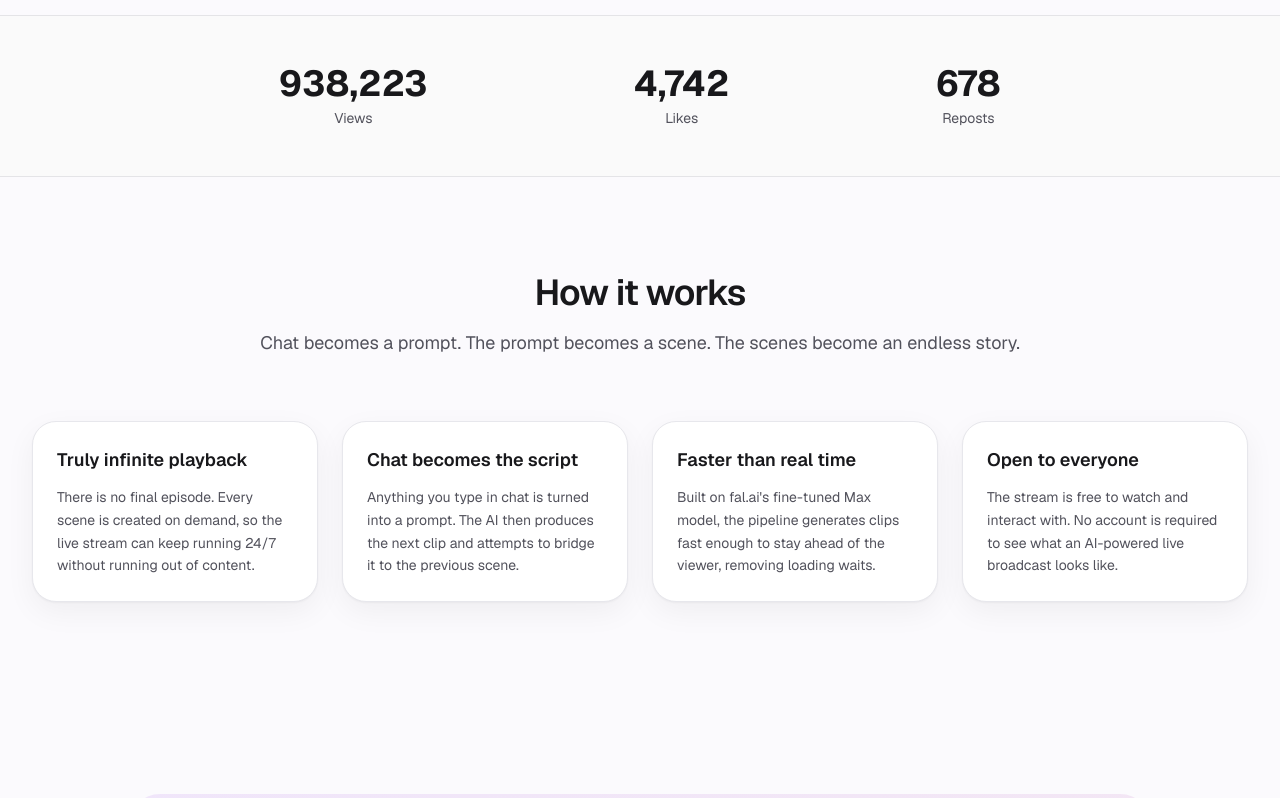
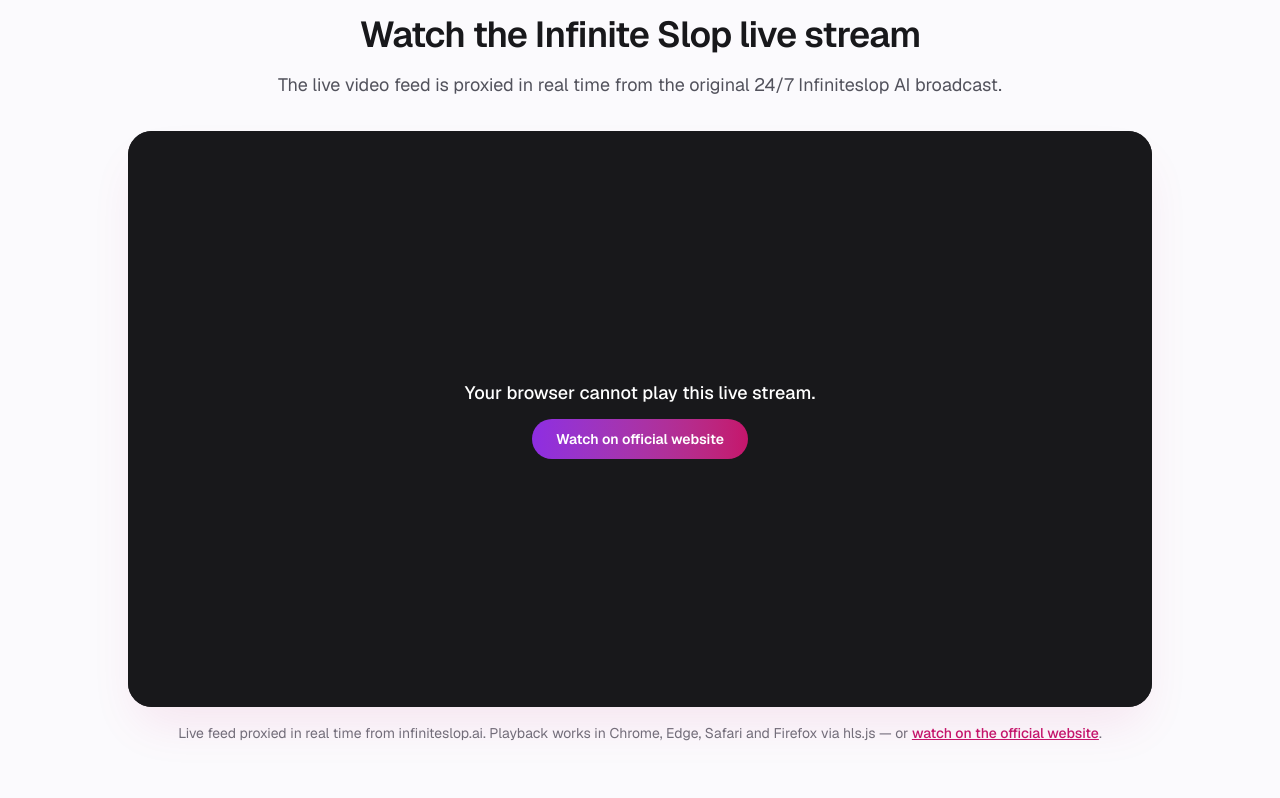
Before and after one commit to LeonaDavinci/infinite-slop, a Next.js app: page / in a window 1280 px wide. Shown: the part 860-1658 px from the top of the page. Built offline with nearby package versions, Linux system fonts and the light colour scheme.

Commit message:
feat(home): move live player above stats; add retry + connecting state

```diff
--- a/app/page.tsx
+++ b/app/page.tsx
@@ -136,6 +136,35 @@
           </div>
         </section>
 
+        {/* Live video player (HLS playlist proxied from infiniteslop.ai) */}
+        <section className="px-4 pb-24 sm:px-6 lg:px-8">
+          <div className="mx-auto max-w-5xl">
+            <div className="mb-8 text-center">
+              <h2 className="text-3xl font-semibold tracking-tight text-zinc-900 sm:text-4xl">
+                Watch the Infinite Slop live stream
+              </h2>
+              <p className="mt-4 text-lg text-zinc-600">
+                The live video feed is proxied in real time from the original
+                24/7 Infiniteslop AI broadcast.
+              </p>
+            </div>
+            <LiveStreamPlayer />
+            <p className="mt-4 text-center text-sm text-zinc-500">
+              Live feed proxied in real time from infiniteslop.ai. Playback
+              works in Chrome, Edge, Safari and Firefox via hls.js — or{" "}
+              <a
+                href="https://infiniteslop.ai/"
+                target="_blank"
+                rel="noopener noreferrer"
+                className="font-medium text-[#C5156B] underline hover:text-zinc-900"
+              >
+                watch on the official website
+              </a>
+              .
+            </p>
+          </div>
+        </section>
+
         {/* Stats */}
         <section className="border-y border-zinc-200 bg-zinc-50 px-4 py-12 sm:px-6 lg:px-8">
           <div className="mx-auto flex max-w-4xl flex-col justify-around gap-8 text-center sm:flex-row">
@@ -228,35 +257,6 @@
           </div>
         </section>
 
-        {/* Live video player (HLS playlist mirrored from infiniteslop.ai) */}
-        <section className="px-4 py-24 sm:px-6 lg:px-8">
-          <div className="mx-auto max-w-5xl">
-            <div className="mb-10 text-center">
-              <h2 className="text-3xl font-semibold tracking-tight text-zinc-900 sm:text-4xl">
-                Watch the Infinite Slop live stream
-              </h2>
-              <p className="mt-4 text-lg text-zinc-600">
-                The live video feed is mirrored in real time from the original
-                24/7 Infiniteslop AI broadcast.
-              </p>
-            </div>
-            <LiveStreamPlayer />
-            <p className="mt-4 text-center text-sm text-zinc-500">
-              Live feed proxied in real time from infiniteslop.ai. Playback
-              works in Chrome, Edge, Safari and Firefox via hls.js — or{" "}
-              <a
-                href="https://infiniteslop.ai/"
-                target="_blank"
-                rel="noopener noreferrer"
-                className="font-medium text-[#C5156B] underline hover:text-zinc-900"
-              >
-                watch on the official website
-              </a>
-              .
-            </p>
-          </div>
-        </section>
-
         {/* Latest stream screenshots */}
         <section className="px-4 py-24 sm:px-6 lg:px-8">
           <div className="mx-auto max-w-6xl">
--- a/components/LiveStreamPlayer.tsx
+++ b/components/LiveStreamPlayer.tsx
@@ -21,6 +21,7 @@
 export default function LiveStreamPlayer() {
   const videoRef = useRef<HTMLVideoElement>(null);
   const [failed, setFailed] = useState(false);
+  const [playing, setPlaying] = useState(false);
 
   useEffect(() => {
     const video = videoRef.current;
@@ -28,14 +29,37 @@
 
     let hls: HlsInstance | null = null;
     let cancelled = false;
+    let retryTimer: ReturnType<typeof setTimeout> | null = null;
+    let attempts = 0;
+
+    const scheduleRetry = () => {
+      if (cancelled || attempts >= 5) {
+        if (!cancelled) setFailed(true);
+        return;
+      }
+      attempts += 1;
+      retryTimer = setTimeout(() => {
+        if (cancelled) return;
+        setFailed(false);
+        if (hls) {
+          hls.destroy();
+          hls = null;
+        }
+        attach();
+      }, 4000);
+    };
 
     const attach = () => {
       const Hls = (window as unknown as { Hls?: HlsStatic }).Hls;
       if (Hls && Hls.isSupported()) {
         // Chrome / Edge / Firefox via hls.js (MSE)
-        const instance = new Hls();
+        const instance = new Hls({
+          lowLatencyMode: true,
+          manifestLoadingMaxRetry: 4,
+          manifestLoadingRetryDelay: 2000,
+        });
         instance.on(Hls.Events.ERROR, (_event, data) => {
-          if (data?.fatal) setFailed(true);
+          if (data?.fatal) scheduleRetry();
         });
         instance.loadSource(MANIFEST_URL);
         instance.attachMedia(video);
@@ -63,8 +87,16 @@
       document.head.appendChild(script);
     }
 
+    const onPlaying = () => setPlaying(true);
+    const onWaiting = () => setPlaying(false);
+    video.addEventListener("playing", onPlaying);
+    video.addEventListener("waiting", onWaiting);
+
     return () => {
       cancelled = true;
+      if (retryTimer) clearTimeout(retryTimer);
+      video.removeEventListener("playing", onPlaying);
+      video.removeEventListener("waiting", onWaiting);
       if (hls) hls.destroy();
     };
   }, []);
@@ -84,6 +116,14 @@
         disablePictureInPicture
         className="aspect-video w-full"
       />
+      {!failed && !playing ? (
+        <div className="pointer-events-none absolute inset-0 flex items-center justify-center bg-zinc-900 text-white">
+          <p className="flex items-center gap-2 text-sm">
+            <span className="h-2 w-2 animate-ping rounded-full bg-[#C5156B]"></span>
+            Connecting to the live stream…
+          </p>
+        </div>
+      ) : null}
       {failed ? (
         <div className="absolute inset-0 flex flex-col items-center justify-center bg-zinc-900 text-center text-white">
           <p className="px-6 text-lg font-medium">
```
